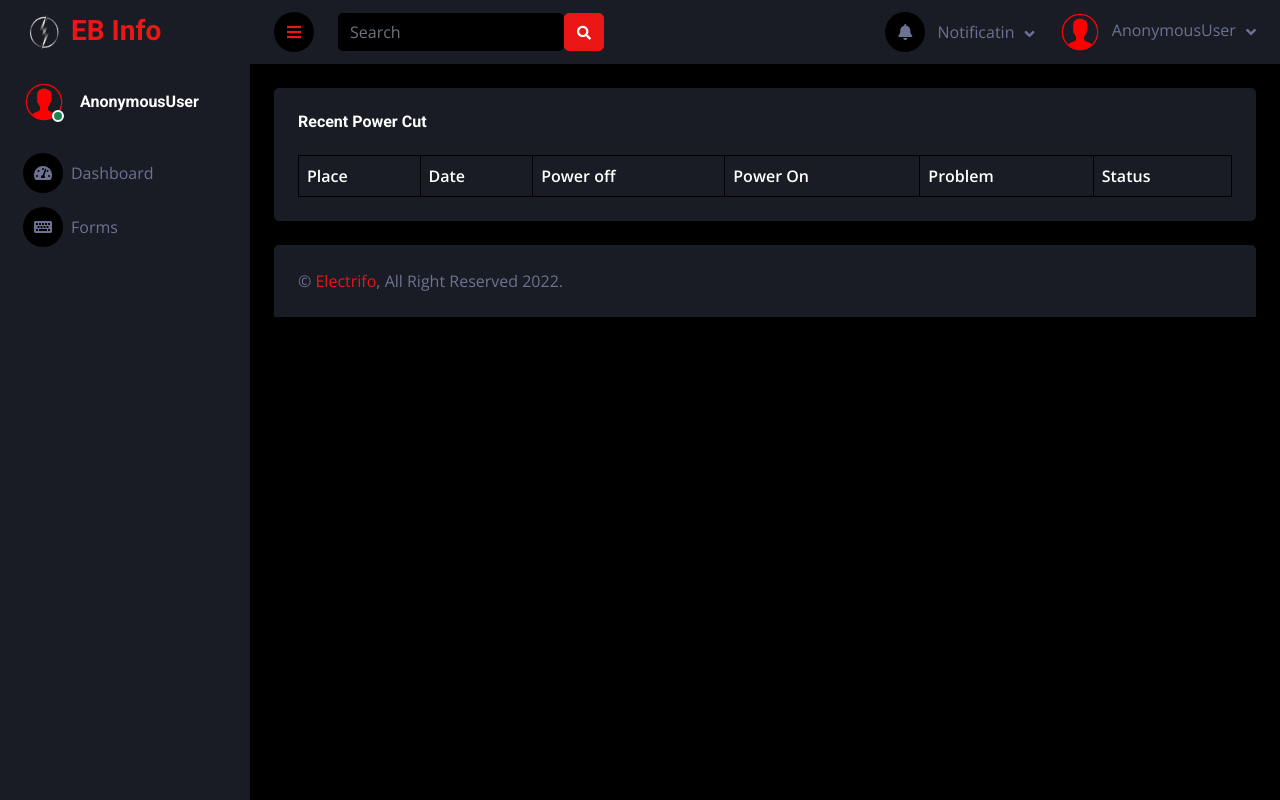
After one commit to Praveen-18/electricity3, a Django app: page /search/1/ in a window 1280 px wide. The commit adds this page. Run offline with Django 3.2, Linux system fonts and the light colour scheme; data comes from the database, SQL or seed files in the repository; lists and menus that the app fills with data are empty; parts of the project's set-up code (start-up, migrations or seed data) failed here and were passed over; some libraries are stand-ins or nearby versions.

Commit message:
SearchBar added :octocat:

```diff
--- a/ninja/templates/ninja/base.html
+++ b/ninja/templates/ninja/base.html
@@ -3,13 +3,13 @@
 <html lang="en">
 <head>
     <meta charset="utf-8">
-    <title>Electricity - Info </title>
+    <title> Electrifo </title>
     <meta content="width=device-width, initial-scale=1.0" name="viewport">
     <meta content="" name="keywords">
     <meta content="" name="description">
 
     <!-- Favicon -->
-    <link href="img/favicon.ico" rel="icon">
+    <link href="{% static 'ninja/img/logo-removebg-preview.png' %}" rel="icon">
 
     <!-- Google Web Fonts -->
     <link rel="preconnect" href="https://fonts.googleapis.com">
@@ -40,12 +40,12 @@
         </div>
         <div class="sidebar pe-4 pb-3">
             <nav class="navbar bg-secondary navbar-dark">
-                <a href="index.html" class="navbar-brand mx-4 mb-3">
-                    <h3 class="text-primary"><i class="fa fa-user-edit me-2"></i>EB Info</h3>
+                <a href="{% url 'index' %}" class="navbar-brand mx-4 mb-3">
+                    <h3 class="text-primary"><img height="40px" width="40px" src="{% static 'ninja/img/logo-removebg-preview.png' %}" alt="sd">  EB Info</h3>
                 </a>
                 <div class="d-flex align-items-center ms-4 mb-4">
                     <div class="position-relative">
-                        <img class="rounded-circle" src="{% static 'ninja/img/user.jpeg' %}" alt="" style="width: 40px; height: 40px;">
+                        <img class="rounded-circle" src="{% static 'ninja/img/userlogoo.png' %}" alt="" style="width: 40px; height: 40px;">
                         <div class="bg-success rounded-circle border border-2 border-white position-absolute end-0 bottom-0 p-1"></div>
                     </div>
                     <div class="ms-3">
@@ -68,7 +68,10 @@
                     <i class="fa fa-bars"></i>
                 </a>
                 <form class="d-none d-md-flex ms-4">
-                    <input class="form-control bg-dark border-0" type="search" placeholder="Search">
+                    <input id="search_bar" type="text" class="form-control border-0 small" placeholder="Search" aria-label="Search" aria-describedby="basic-addon2">
+                    <button class="btn btn-primary" type="button" onclick="search_redirect()">
+                                    <i class="fas fa-search fa-sm"></i>
+                                </button>
                 </form>
                 <div class="navbar-nav align-items-center ms-auto">
                     <div class="nav-item dropdown">
@@ -90,7 +93,7 @@
                     </div>
                     <div class="nav-item dropdown">
                         <a href="#" class="nav-link dropdown-toggle" data-bs-toggle="dropdown">
-                            <img class="rounded-circle me-lg-2" src="{% static 'ninja/img/user.jpeg' %}" alt="" style="width: 40px; height: 40px;">
+                            <img class="rounded-circle me-lg-2" src="{% static 'ninja/img/userlogoo.png' %}" alt="" style="width: 40px; height: 40px;">
                             <span class="d-none d-lg-inline-flex">{{user}}</span>
                         </a>
                         <div class="dropdown-menu dropdown-menu-end bg-secondary border-0 rounded-0 rounded-bottom m-0">
@@ -107,12 +110,7 @@
                 <div class="bg-secondary rounded-top p-4">
                     <div class="row">
                         <div class="col-12 col-sm-6 text-center text-sm-start">
-                            &copy; <a href="#">ELECTRICITYINFO</a>, All Right Reserved.
-                        </div>
-                        <div class="col-12 col-sm-6 text-center text-sm-end">
-                            <!--/*** This template is free as long as you keep the footer author’s credit link/attribution link/backlink. If you'd like to use the template without the footer author’s credit link/attribution link/backlink, you can purchase the Credit Removal License from "https://htmlcodex.com/credit-removal". Thank you for your support. ***/-->
-                            Designed By <a href="https://htmlcodex.com">gajin's</a>
-                            <br>Distributed By: <a href="https://themewagon.com" target="_blank">engineer's</a>
+                            &copy; <a href="https://github.com/Dhivyasree2">Electrifo</a>, All Right Reserved 2022.
                         </div>
                     </div>
                 </div>
@@ -132,5 +130,21 @@
 
     <!-- Template Javascript -->
     <script src="{%  static 'ninja/js/main.js'%}"></script>
+    <script>
+        function search_redirect() {
+            console.log("yes");
+            var query = document.getElementById("search_bar").value;
+            if(query == ""){
+                window.location.href = '/search/';
+            }
+            window.location.href = '/search/' + query;
+        }
+        document.getElementById("search_bar").addEventListener("keyup", function (event) {
+            console.log(event.key)
+            if (event.keyCode == 13) {
+                search_redirect();
+            }
+        });
+    </script>
 </body>
 </html>
--- /dev/null
+++ b/ninja/templates/ninja/serach.html
@@ -0,0 +1,44 @@
+{% extends 'ninja/base.html' %}
+{% block content %}
+       <div class="container-fluid pt-4 px-4">
+                <div class="bg-secondary text-center rounded p-4">
+                    <div class="d-flex align-items-center justify-content-between mb-4">
+                        <h6 class="mb-0">Recent Power Cut</h6>
+                    </div>
+                    <div class="table-responsive">
+                        <table class="table text-start align-middle table-bordered table-hover mb-0">
+                            <thead>
+                                <tr class="text-white">
+                                    <th scope="col">Place</th>
+                                    <th scope="col">Date</th>
+                                    <th scope="col">Power off</th>
+                                    <th scope="col">Power On</th>
+                                    <th scope="col">Problem</th>
+                                    <th scope="col">Status</th>
+                                </tr>
+                            </thead>
+                            <tbody>
+                                {% for power in powers %}
+                                    {% if power.place == search %}
+                                        <tr>
+                                            <td>{{power.place}}</td>
+                                            <td>{{power.date}}</td>
+                                            <td>{{power.Off_time}}</td>
+                                            <td>{{power.On_time}}</td>
+                                            <td>{{power.reason}}</td>
+                                            <td>{{power.status}}</td>
+                                        </tr>
+                                    {% endif %}
+                                {% endfor %}
+                            </tbody>
+                        </table>
+                    </div>
+                </div>
+            </div>
+            <!-- Recent Sales End -->
+
+            <!-- Page level plugins -->
+            <script src="https://cdn.jsdelivr.net/npm/sortablejs@latest/Sortable.min.js"></script>
+
+
+{% endblock %}
--- a/ninja/urls.py
+++ b/ninja/urls.py
@@ -8,5 +8,7 @@ urlpatterns = [
     path('form',views.form,name='form'),
     path('signup',views.signup,name='signup'),
     path('logout',views.user_logout,name='logout'),
+    path('search/', views.index, name='index'),
+    path('search/<str:search_query>/', views.search_result, name='search'),
 
 ]
--- a/ninja/views.py
+++ b/ninja/views.py
@@ -7,7 +7,7 @@ from django.contrib.auth import authenticate, login, logout
 
 def index(request):
     powers = poweroff.objects.all()
-    return render(request,'ninja/index.html', {'user': request.user , 'powers' : powers} )
+    return render(request, 'ninja/index.html', {'user': request.user, 'powers': powers})
 
 def form(request):
     if request.method=="POST":
@@ -56,3 +56,7 @@ def user_logout(request):
     if request.user.is_authenticated:
         logout(request)
     return redirect('/')
+
+def search_result(request, search_query):
+    powers = poweroff.objects.all()
+    return render(request, 'ninja/serach.html', {'user': request.user, 'powers': powers , 'search': search_query })
```
Also changed, not shown: ninja/templates/ninja/form.html (+11 -18 lines), ninja/templates/ninja/signin.html (+5 -11 lines), ninja/templates/ninja/signup.html (+3 -10 lines), ninja/static/ninja/img/llogooo.jpg (added), ninja/static/ninja/img/logo-removebg-preview.png (added), ninja/static/ninja/img/logo.ico (added), ninja/static/ninja/img/logo.jpg (added), ninja/static/ninja/img/userlogo.png (added), ninja/static/ninja/img/userlogoo.png (added).
